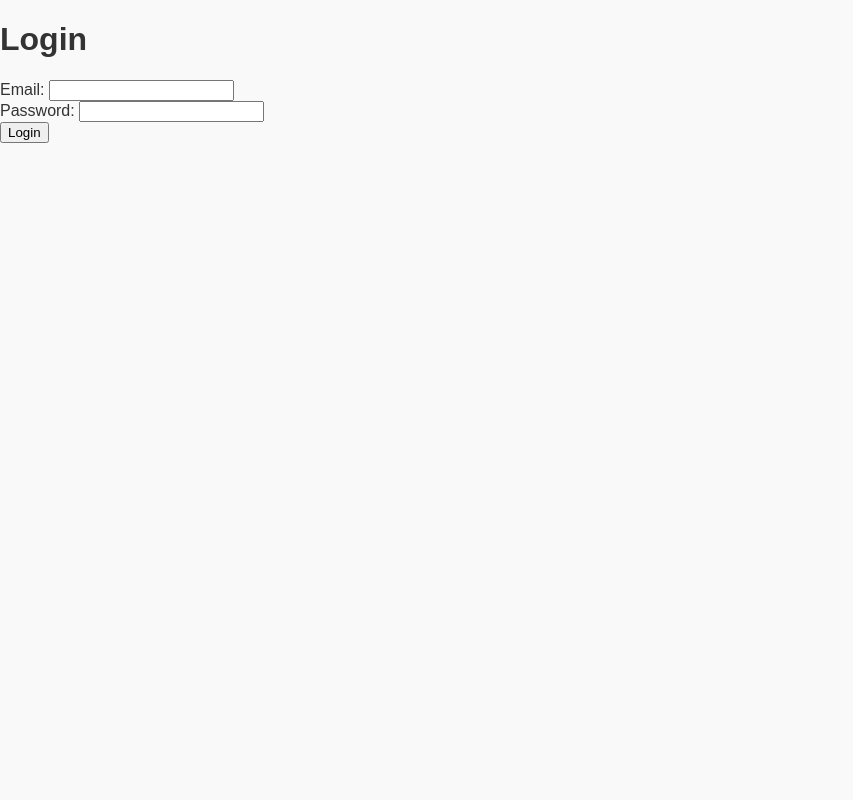
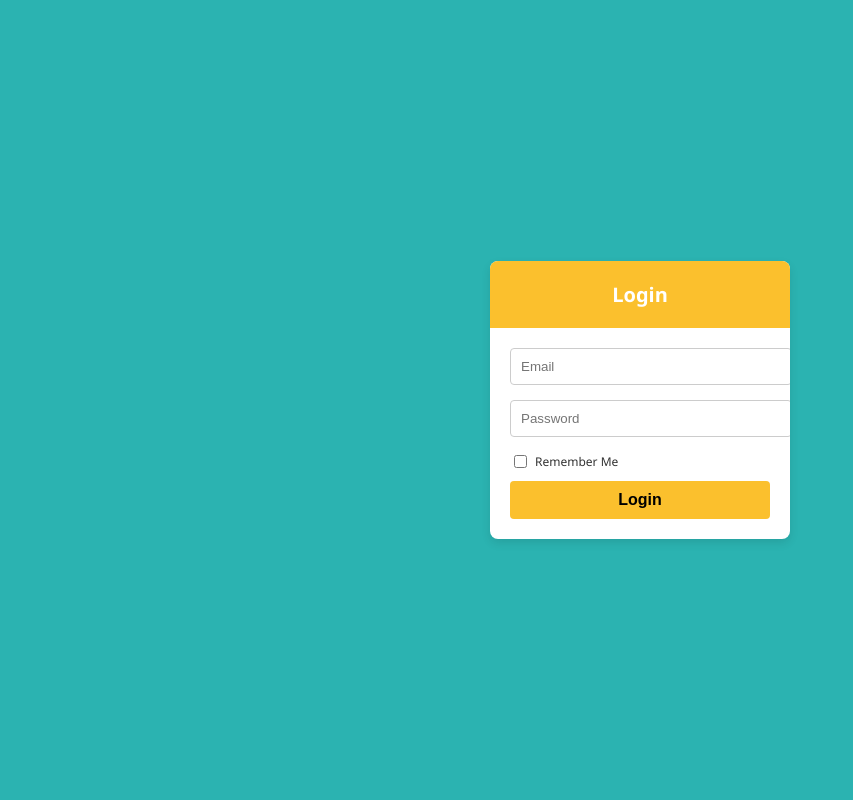
Before and after one commit to koalasaurus/ppdb-3, a Flask app: page /login in a window 1280 px wide. Shown: the whole page, without its empty margins (0-853 px from the left). Run offline with Flask 3, Linux system fonts and the light colour scheme.

Commit message:
Refactor login and registration forms with improved styling and structure; add admin dashboard link in navigation

```diff
--- a/static/css/styles.css
+++ b/static/css/styles.css
@@ -165,3 +165,94 @@ section h1, section h2 {
         padding: 10px 20px;
     }
 }
+
+body {
+    font-family: 'Segoe UI', sans-serif;
+    background-color: #2bb3b1;
+    display: flex;
+    justify-content: center;
+    align-items: center;
+    height: 100vh;
+    gap: 40px;
+    }
+
+    .form-container {
+    background-color: #fff;
+    width: 300px;
+    border-radius: 8px;
+    box-shadow: 0 4px 10px rgba(0,0,0,0.1);
+    overflow: hidden;
+    }
+
+    .header {
+    text-align: center;
+    padding: 20px;
+    font-size: 20px;
+    font-weight: bold;
+    color: white;
+    }
+
+    .register .header {
+    background-color: #6a1b9a;
+    }
+
+    .login .header {
+    background-color: #fbc02d;
+    color: #fff;
+    }
+
+    .form-content {
+    padding: 20px;
+    }
+
+    .input-group {
+    margin-bottom: 15px;
+    }
+
+    .input-group input {
+    width: 100%;
+    padding: 10px;
+    border: 1px solid #ccc;
+    border-radius: 4px;
+    }
+
+    .checkbox-group {
+    font-size: 12px;
+    display: flex;
+    align-items: center;
+    }
+
+    .checkbox-group input {
+    margin-right: 8px;
+    }
+
+    .btn {
+    width: 100%;
+    padding: 10px;
+    margin-top: 10px;
+    border: none;
+    border-radius: 4px;
+    color: white;
+    font-weight: bold;
+    cursor: pointer;
+    }
+
+    .register .btn {
+    background-color: #6a1b9a;
+    }
+
+    .login .btn {
+    background-color: #fbc02d;
+    color: #000;
+    }
+
+    .social-login {
+    text-align: center;
+    margin-top: 15px;
+    }
+
+    .social-login img {
+    width: 30px;
+    margin: 0 5px;
+    cursor: pointer;
+    }
--- a/templates/base.html
+++ b/templates/base.html
@@ -9,6 +9,8 @@
         <h2>Menu</h2>
         <ul>
             <li><a href="{{ url_for('index') }}">Homepage</a></li>
+            <li><a href="{{ url_for('dashboard_admin') }}">Dashboard Admin</a></li>
+            <li><a href="{{ url_for('logout') }}">Logout</a></li>
         </ul>
     </div>
 
--- a/templates/dashboard_user.html
+++ b/templates/dashboard_user.html
@@ -64,7 +64,7 @@
                 <label for="parent_job">Pekerjaan Orang Tua/Wali:</label>
                 <input type="text" id="parent_job" name="parent_job" value="{{ user.parent_job or '' }}"><br>
 
-                <button type="submit">Simpan</button>
+                <button type="submit" class="btn btn-green">Simpan</button>
             </form>
         </section>
         {% endblock %}
--- a/templates/login.html
+++ b/templates/login.html
@@ -4,14 +4,24 @@
     <title>Login</title>
     <link rel="stylesheet" type="text/css" href="{{ url_for('static', filename='css/styles.css') }}">
 </head>
-<body>
-    <h1>Login</h1>
-    <form method="POST">
-        <label>Email:</label>
-        <input type="email" name="email" required><br>
-        <label>Password:</label>
-        <input type="password" name="password" required><br>
-        <button type="submit">Login</button>
-    </form>
+<body class="login">
+    <div class="form-container">
+        <div class="header">Login</div>
+        <div class="form-content">
+            <form action="{{ url_for('login') }}" method="POST">
+                <div class="input-group">
+                    <input type="email" name="email" placeholder="Email" required>
+                </div>
+                <div class="input-group">
+                    <input type="password" name="password" placeholder="Password" required>
+                </div>
+                <div class="checkbox-group">
+                    <input type="checkbox" name="remember"> Remember Me
+                </div>
+                <button type="submit" class="btn">Login</button>
+            </form>
+
+        </div>
+    </div>
 </body>
 </html>
--- a/templates/user_detail.html
+++ b/templates/user_detail.html
@@ -5,6 +5,8 @@
     <link rel="stylesheet" type="text/css" href="{{ url_for('static', filename='css/styles.css') }}">
 </head>
 <body>
+    {% extends "base.html" %}
+
     {% block content %}
     <div class="container">
         <h1>Detail User</h1>
@@ -20,7 +22,7 @@
         <p><strong>Pekerjaan Orang Tua/Wali:</strong> {{ user.parent_job or 'Belum diisi' }}</p>
         <p><strong>Status Pendaftaran:</strong> {{ user.status }}</p>
         <p><strong>Waktu Pendaftaran:</strong> {{ user.created_at }}</p>
-        <a href="{{ url_for('dashboard_admin') }}" class="btn">Kembali ke Dashboard Admin</a>
+        <a href="{{ url_for('dashboard_admin') }}" class="btn btn-blue">Kembali ke Dashboard Admin</a>
     </div>
     {% endblock %}
 </body>
```
Also changed, not shown: templates/register.html (+22 -11 lines), instance/db.sqlite3.
